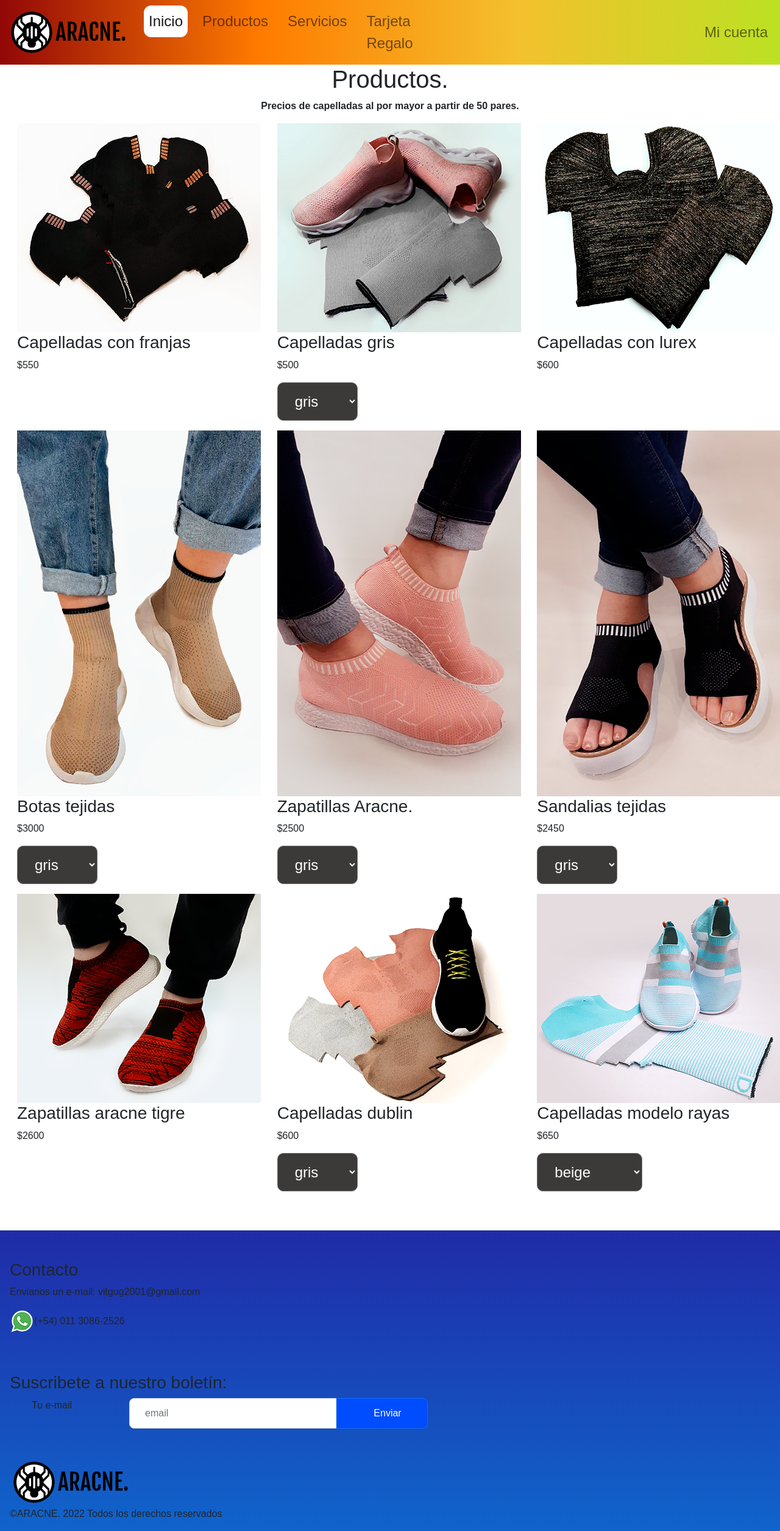
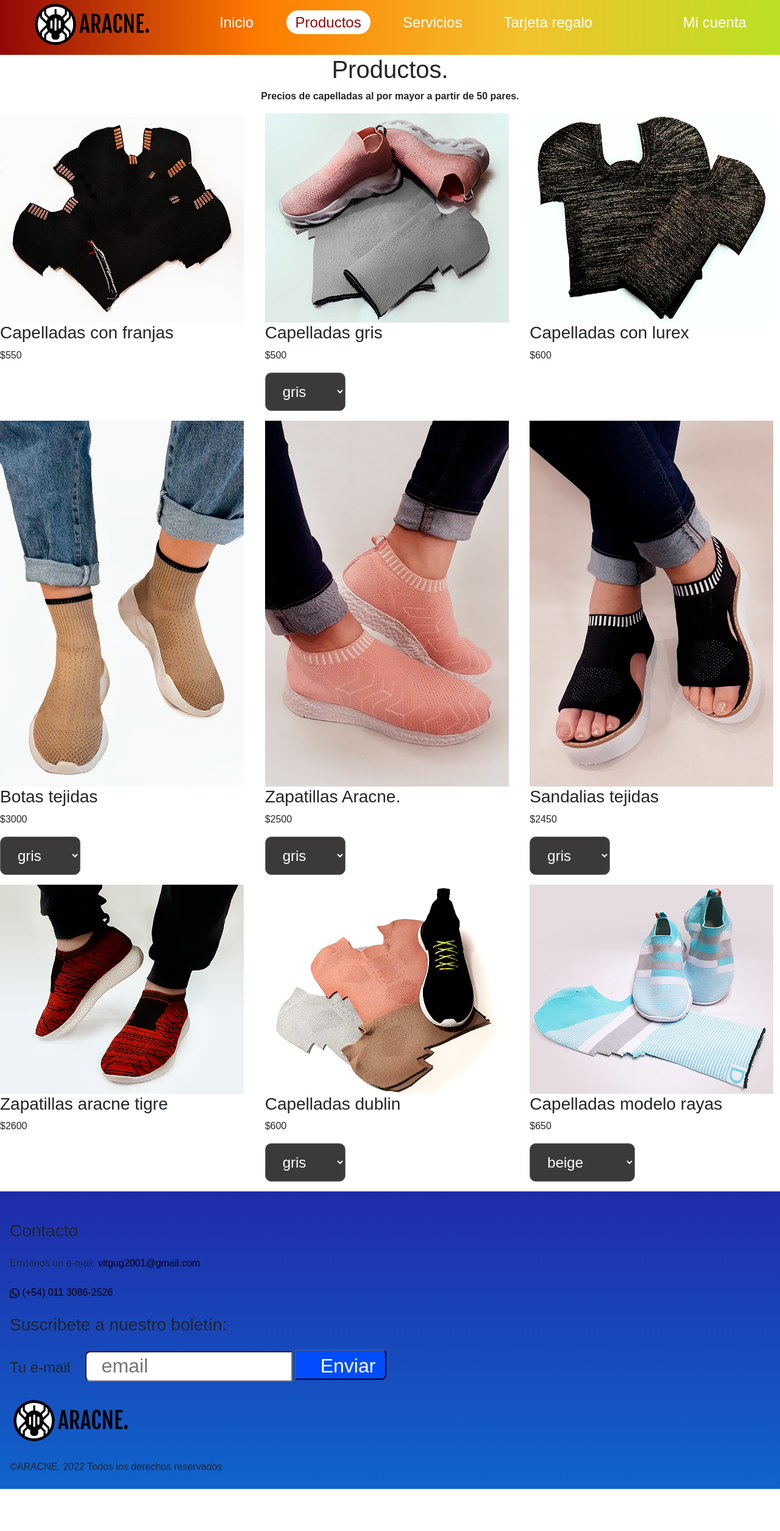
Before and after one commit to VittoGuglie/aracneguglielmelli_bootstrap, a plain HTML site: page pages/productos.html in a window 1280 px wide. Shown: the top 2511 px of the page at 61% size. After the commit the page ends 2442 px from the top, so only its background shows below. Drawn offline with nearby package versions, Linux system fonts and the light colour scheme.

Commit message:
arregle el grid system de los html

```diff
--- a/css/estilos.css
+++ b/css/estilos.css
@@ -5,23 +5,40 @@
 .width100{
     width: 100%;
 }
+/*estilos para header*/
 header{
     height: auto;
     background-image: linear-gradient(to left,rgb(187, 225, 35), #f3c12d, rgb(255, 123, 0), #920707);
 }
+header nav ul li{
+    list-style-type: none;
+    font-size: 1.5rem;
+    margin: 1.2rem;
+}
 header ul li a{
     text-decoration: none;
+    padding: 6px 15px;
     color: white;
-    border-radius: 12px;
+    border-radius: 20px;
 }
-header ul li a:hover ,
+header ul li a:hover,
 header ul li a.active
 {
     background: #ffffff;
     color:#920707
 }
+/*estilos para footer*/
 footer{
     background-image: linear-gradient(to bottom, #202ba8, rgb(16, 100, 203));
+}
+footer a{
+    text-decoration: none;
+    color:black;
+    font-size: 1rem;
+}
+footer a:hover{
+    text-decoration: underline;
+    color: white;
 }
 footer input{
     position: relative;
@@ -107,13 +124,58 @@ section select:hover{
         cursor: pointer;
         transform: translateY(-15px);
     }
+    .scale{
+        transition: all 2s ease;
+    }
+    .scale:hover{
+        cursor: pointer;
+        transform: scale(1.3,1.3);
+    }
+    label{
+        font-size: 1.5rem;
+        margin-right: 20px;
+    }
 }
 /*Estilos para mobile*/
 @media screen and (max-width: 768px){
+    .navegador,ul{
+        display: flex;
+        justify-content: center;
+        flex-wrap: wrap;
+        width: 100%;
+    }
     .btn{
         width: 100%;
     }
     .form-control{
         width: 100%;
     }
+    footer input[type="submit"]{
+        position: relative;
+        border-radius: 0 0 8px 8px;
+        width: 80%;
+        margin: 0 5%;
+        height: 4rem;
+        cursor: pointer;
+        background: rgb(0, 76, 255);
+        color: #fff;
+        padding: 0;
+        text-align: center;
+    }
+    footer input[type="submit"]:hover{
+        background: aqua;
+    }
+    section.contactDecoration label{
+        display: block;
+        font-size: 1.5rem;
+        width: 80%;
+    }
+    footer input[type="email"]{
+        background: #fff;
+        width: 80%;
+        height: 50px;
+        padding: 5%;
+        margin: 0 5%;
+        border-radius: 8px 8px 0 0;
+    }
 }
--- a/pages/productos.html
+++ b/pages/productos.html
@@ -1,5 +1,6 @@
 <!DOCTYPE html>
 <html lang="es">
+
 <head>
     <meta charset="UTF-8">
     <meta http-equiv="X-UA-Compatible" content="IE=edge">
@@ -14,52 +15,39 @@
     <link rel="stylesheet" href="../css/estilos.css">
     <title>ARACNE.</title>
 </head>
+
 <body>
-    <div class="container-fluid px-0">
-        <header class="col-12 col-lg-12">
-            <nav class="navbar navbar-expand-lg navbar-light">
-                <div class="container-fluid d-flex align-items-center justify-content-around">
-                    <a class="navbar-brand" href="#"><img src="../assets/images/logo/logoempresa.png" alt="logo aracne"></a>
-                    <button class="navbar-toggler" type="button" data-bs-toggle="collapse" data-bs-target="#navbarNav"
-                        aria-controls="navbarNav" aria-expanded="false" aria-label="Toggle navigation">
-                        <span class="navbar-toggler-icon"></span>
-                    </button>
-                    <div class="collapse navbar-collapse" id="navbarNav">
-                        <ul class="navbar-nav">
-                            <li class="nav-item px-2 fs-4">
-                                <a class="nav-link active" aria-current="page" href="../index.html">Inicio</a>
-                            </li>
-                            <li class="nav-item px-2 fs-4">
-                                <a href="#" class="nav-link">Productos</a>
-                            </li>
-                            <li class="nav-item px-2 fs-4">
-                                <a href="./servicios.html" class="nav-link">Servicios</a>
-                            </li>
-                            <li class="nav-item px-2 fs-4">
-                                <a href="./giftcard.html" class="nav-link">Tarjeta Regalo</a>
-                            </li>
+    <header class="container-fluid px-0">
+        <nav class="navegador row">
+            <div class="col-12 col-lg-3 d-flex justify-content-center">
+                <a href="#">
+                    <img src="../assets/images/logo/logoempresa.png" alt="logo pagina web">
+                </a>
+            </div>
+            <ul class="col-12 col-lg-7 d-flex flex-row">
+                <li><a href="../index.html">Inicio</a></li>
+                <li><a href="#" class="active">Productos</a></li>
+                <li><a href="#">Servicios</a></li>
+                <li><a href="#">Tarjeta regalo</a></li>
             </ul>
-                        <ul class="navbar-nav">
-                            <li class="nav-item align-items-end fs-4">
-                                <a href="./micuenta.html" class="nav-link">Mi cuenta</a>
-                            </li>
+            <ul class="col-12 col-lg-2">
+                <li class="accountDerecha"><a href="#">Mi cuenta</a></li>
             </ul>
-                    </div>
-                </div>
         </nav>
     </header>
-        <main>
+    <main class="container-fluid px-0">
         <section class="row">
             <h1 class="col-12 col-lg-12 text-center">Productos.</h1>
             <p class="col-12 col-lg-12 text-center bold">Precios de capelladas al por mayor a partir de 50 pares.</p>
-                <div class="row mx-3">
             <div class="col-12 col-lg-4 mb-3">
-                        <img src="../assets/images/productos/capfranjas.png" alt="capelladas con detalles en franjas" class="img-fluid translateY imgWidth100">
+                <img src="../assets/images/productos/capfranjas.png" alt="capelladas con detalles en franjas"
+                    class="img-fluid translateY imgWidth100">
                 <h3>Capelladas con franjas</h3>
                 <p>$550</p>
             </div>
             <div class="col-12 col-lg-4 mb-3">
-                        <img src="../assets/images/productos/capgris.png" alt="capellada gris con zapatillas rosa" class="img-fluid translateY imgWidth100">
+                <img src="../assets/images/productos/capgris.png" alt="capellada gris con zapatillas rosa"
+                    class="img-fluid translateY imgWidth100">
                 <h3>Capelladas gris</h3>
                 <p>$500</p>
                 <select name="color" id="color">
@@ -72,14 +60,14 @@
                 </select>
             </div>
             <div class="col-12 col-lg-4 mb-3">
-                        <img src="../assets/images/productos/milkyway.png" alt="capelladas con lurex" class="img-fluid translateY imgWidth100">
+                <img src="../assets/images/productos/milkyway.png" alt="capelladas con lurex"
+                    class="img-fluid translateY imgWidth100">
                 <h3>Capelladas con lurex</h3>
                 <p>$600</p>
             </div>
-                </div>
-                <div class="row mx-3">
             <div class="col-12 col-lg-4 mb-3">
-                        <img src="../assets/images/productos/botasbeige.png" alt="botas tejidas beige" class="img-fluid translateY imgWidth100">
+                <img src="../assets/images/productos/botasbeige.png" alt="botas tejidas beige"
+                    class="img-fluid translateY imgWidth100">
                 <h3>Botas tejidas</h3>
                 <p>$3000</p>
                 <select name="color" id="color">
@@ -89,7 +77,8 @@
                 </select>
             </div>
             <div class="col-12 col-lg-4 mb-3">
-                        <img src="../assets/images/productos/zaprosabb.png" alt="zapatillas araña rosa bebé" class="img-fluid translateY imgWidth100">
+                <img src="../assets/images/productos/zaprosabb.png" alt="zapatillas araña rosa bebé"
+                    class="img-fluid translateY imgWidth100">
                 <h3>Zapatillas Aracne.</h3>
                 <p>$2500</p>
                 <select name="color" id="color">
@@ -102,7 +91,8 @@
                 </select>
             </div>
             <div class="col-12 col-lg-4 mb-3">
-                        <img src="../assets/images/productos/sandnegras.png" alt="Sandalias tejidas negras" class="img-fluid translateY imgWidth100">
+                <img src="../assets/images/productos/sandnegras.png" alt="Sandalias tejidas negras"
+                    class="img-fluid translateY imgWidth100">
                 <h3>Sandalias tejidas</h3>
                 <p>$2450</p>
                 <select name="color" id="color">
@@ -114,15 +104,15 @@
                     <option value="rojo">rojo</option>
                 </select>
             </div>
-                </div>
-                <div class="row mx-3">
             <div class="col-12 col-lg-4 mb-3">
-                        <img src="../assets/images/productos/zaptiger.png" alt="Zapatillas tejidas rojas tigre" class="img-fluid translateY imgWidth100">
+                <img src="../assets/images/productos/zaptiger.png" alt="Zapatillas tejidas rojas tigre"
+                    class="img-fluid translateY imgWidth100">
                 <h3>Zapatillas aracne tigre</h3>
                 <p>$2600</p>
             </div>
             <div class="col-12 col-lg-4 mb-3">
-                        <img src="../assets/images/productos/dublindos.png" alt="capelladas dublin y zapatilla con cordones" class="img-fluid translateY imgWidth100">
+                <img src="../assets/images/productos/dublindos.png" alt="capelladas dublin y zapatilla con cordones"
+                    class="img-fluid translateY imgWidth100">
                 <h3>Capelladas dublin</h3>
                 <p>$600</p>
                 <select name="color" id="color">
@@ -135,7 +125,8 @@
                 </select>
             </div>
             <div class="col-12 col-lg-4 mb-3">
-                        <img src="../assets/images/productos/zapcelestesrayas.png" alt="Zapatillas con rayas celestes" class="img-fluid translateY imgWidth100">
+                <img src="../assets/images/productos/zapcelestesrayas.png" alt="Zapatillas con rayas celestes"
+                    class="img-fluid translateY imgWidth100">
                 <h3>Capelladas modelo rayas</h3>
                 <p>$650</p>
                 <select name="color" id="color">
@@ -147,35 +138,33 @@
                     <option value="negro">negro</option>
                 </select>
             </div>
-                </div>
         </section>
     </main>
-        <footer class="mt-5">
-            <section class="pt-5 px-3 row">
-                <div class="col-12 col-lg-12">
-                    <h3>Contacto</h3>
-                    <p>Envianos un e-mail: <a href="mailto:vitgug2001@gmail.com" class="link-dark text-decoration-none">vitgug2001@gmail.com</a></p>
-                    <p><a href=" https://wa.me/1130862526" class="link-dark text-decoration-none"><img src="../assets/images/logo/wppicon.png" alt="icono de whatsapp">(+54) 011 3086-2526</a></p>
-                </div>
+    <footer class="container-fluid px-0 pt-5">
+        <section class="contactDecoration row">
+            <h3 class="col-12 col-lg-12  mx-3 mb-4">Contacto</h3>
+            <p class="col-12 col-lg-12  mx-3 mb-4">Envianos un e-mail: <a href="mailto:vitgug2001@gmail.com">vitgug2001@gmail.com</a></p>
+            <p class="col-12 col-lg-12  mx-3 mb-4"><a href=" https://wa.me/1130862526"><svg xmlns="http://www.w3.org/2000/svg" width="16" height="16"
+                        fill="currentColor" class="bi bi-whatsapp" viewBox="0 0 16 16">
+                        <path
+                            d="M13.601 2.326A7.854 7.854 0 0 0 7.994 0C3.627 0 .068 3.558.064 7.926c0 1.399.366 2.76 1.057 3.965L0 16l4.204-1.102a7.933 7.933 0 0 0 3.79.965h.004c4.368 0 7.926-3.558 7.93-7.93A7.898 7.898 0 0 0 13.6 2.326zM7.994 14.521a6.573 6.573 0 0 1-3.356-.92l-.24-.144-2.494.654.666-2.433-.156-.251a6.56 6.56 0 0 1-1.007-3.505c0-3.626 2.957-6.584 6.591-6.584a6.56 6.56 0 0 1 4.66 1.931 6.557 6.557 0 0 1 1.928 4.66c-.004 3.639-2.961 6.592-6.592 6.592zm3.615-4.934c-.197-.099-1.17-.578-1.353-.646-.182-.065-.315-.099-.445.099-.133.197-.513.646-.627.775-.114.133-.232.148-.43.05-.197-.1-.836-.308-1.592-.985-.59-.525-.985-1.175-1.103-1.372-.114-.198-.011-.304.088-.403.087-.088.197-.232.296-.346.1-.114.133-.198.198-.33.065-.134.034-.248-.015-.347-.05-.099-.445-1.076-.612-1.47-.16-.389-.323-.335-.445-.34-.114-.007-.247-.007-.38-.007a.729.729 0 0 0-.529.247c-.182.198-.691.677-.691 1.654 0 .977.71 1.916.81 2.049.098.133 1.394 2.132 3.383 2.992.47.205.84.326 1.129.418.475.152.904.129 1.246.08.38-.058 1.171-.48 1.338-.943.164-.464.164-.86.114-.943-.049-.084-.182-.133-.38-.232z" />
+                    </svg> (+54) 011 3086-2526</a></p>
         </section>
-            <section class="pt-5 px-3 row">
-                <div class="col-12 col-lg-12">
-                    <h3>Suscribete a nuestro boletín:</h3>
-                </div>
-                <form action="#" class="row">
-                    <label for="email" class="form-label col-12 col-lg-2 px-5">Tu e-mail</label>
-                    <input type="email" name="email" placeholder="email" id="email" class="form-control col-12 col-lg-6" aria-describedby="emailHelp">
-                    <input type="submit" value="Enviar" class="btn btn-primary col-12 col-lg-4">
+        <section class="contactDecoration row">
+            <h3 class="col-12 col-lg-12  mx-3 mb-4">Suscribete a nuestro boletín:</h3>
+            <form action="#" class="col-12 col-lg-12  mx-3 mb-4">
+                <label for="email">Tu e-mail</label>
+                <input type="email" name="email" placeholder="email" id="email">
+                <input type="submit" value="Enviar">
             </form>
         </section>
-            <div class="d-flex flex-column pt-5 px-3 justify-content-end width100">
-                <a href="#">
+        <div class="contactDecoration flexEndFooter row">
+            <a href="#"  class="col-12 col-lg-12  mx-3 mb-4">
                 <img src="../assets/images/logo/logoempresa.png" alt="logo pagina web">
             </a>
-                <p>&copy;ARACNE. 2022 Todos los derechos reservados</p>
+            <p  class="col-12 col-lg-12  mx-3 mb-4">&copy;ARACNE. 2022 Todos los derechos reservados</p>
         </div>
     </footer>
-    </div>
     <!--js bootstrap-->
     <script src="https://cdn.jsdelivr.net/npm/bootstrap@5.1.3/dist/js/bootstrap.bundle.min.js"
         integrity="sha384-ka7Sk0Gln4gmtz2MlQnikT1wXgYsOg+OMhuP+IlRH9sENBO0LRn5q+8nbTov4+1p"
@@ -185,4 +174,5 @@
         AOS.init();
     </script>
 </body>
+
 </html>
```
Also changed, not shown: index.html (+53 -68 lines). Lines whose indentation alone changed are shown as unchanged.
